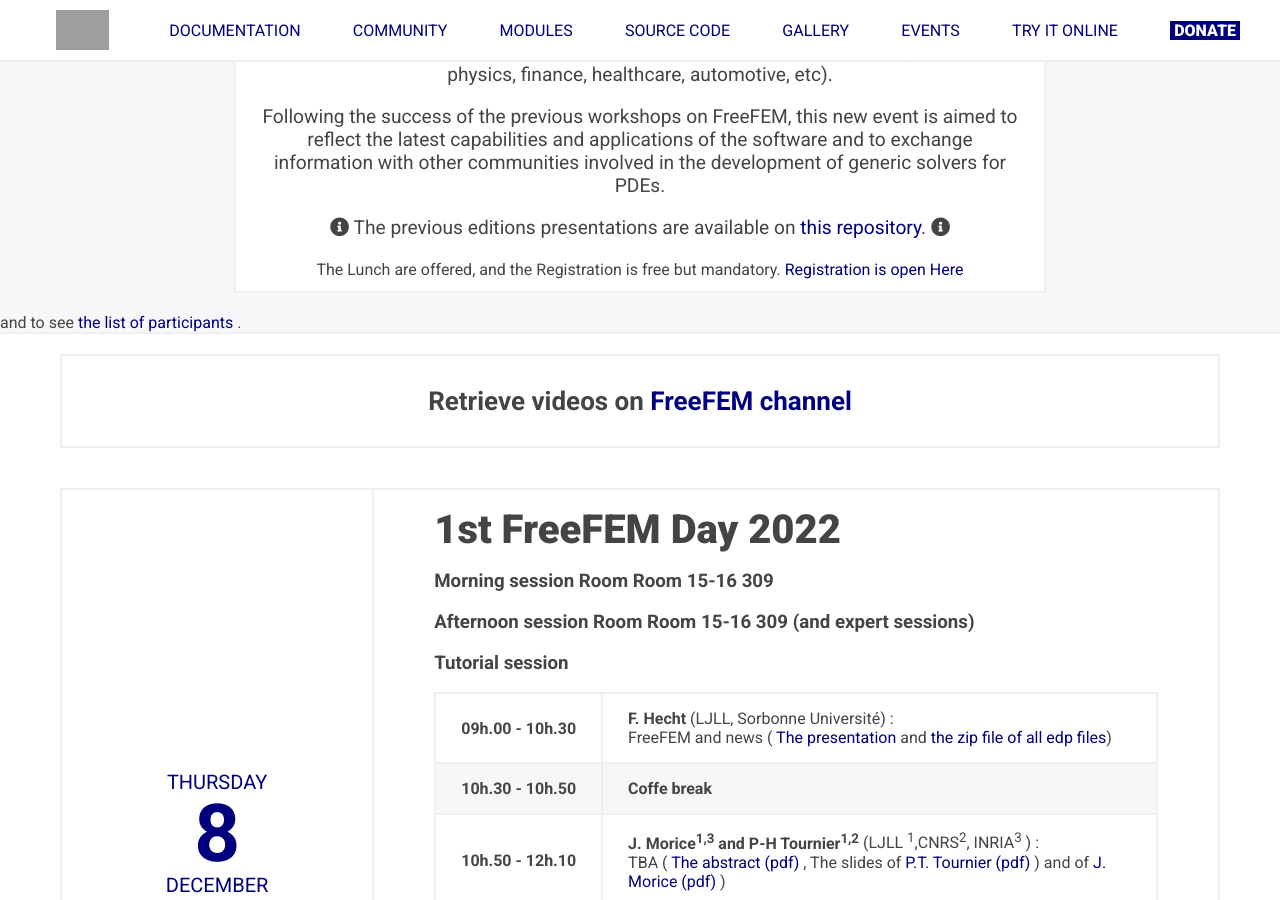
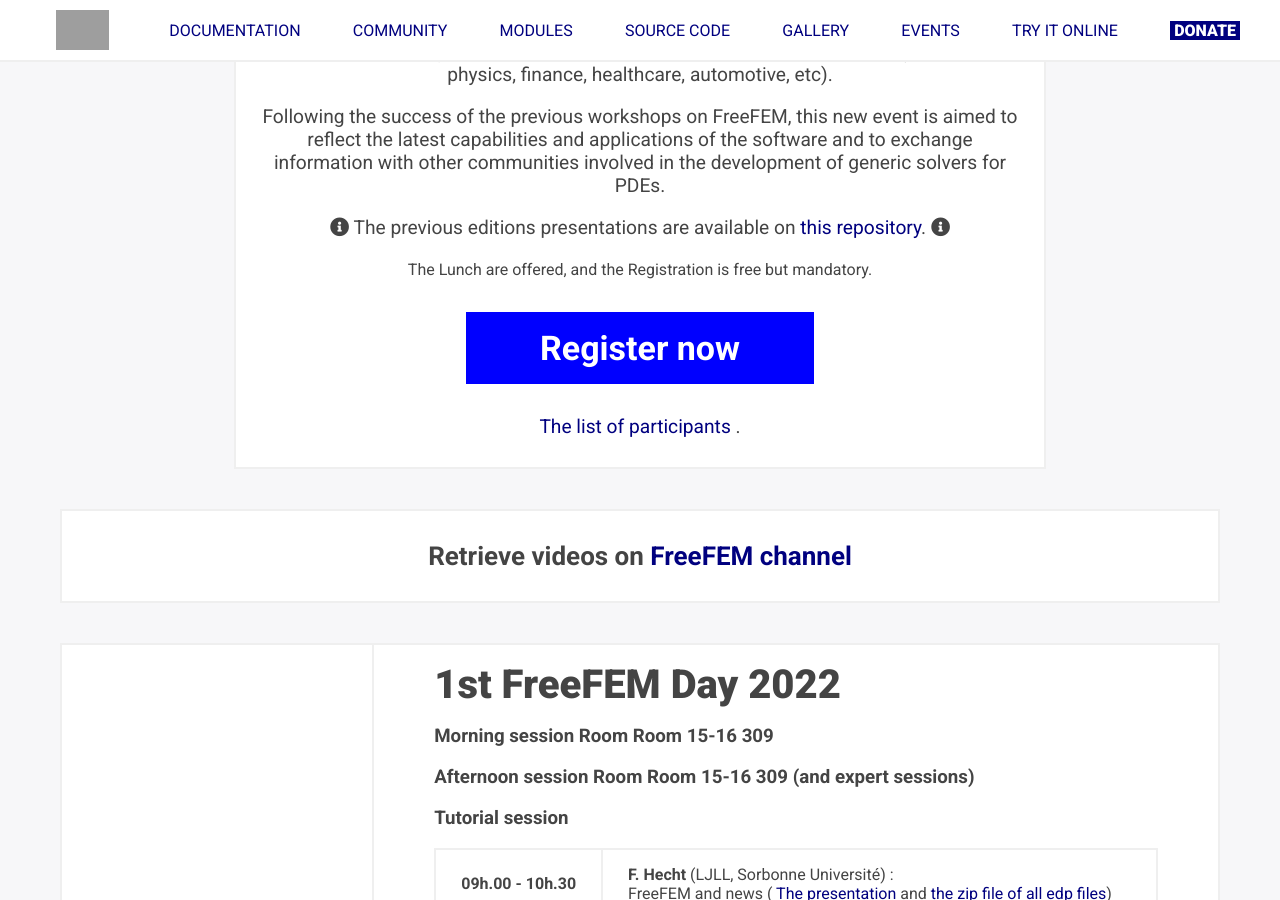
Before and after one commit to FreeFem/FreeFem-website, a Jekyll site: the page built from ffdays.md, in a window 1280 px wide and 900 px high, scrolled down 451 px. Built offline with Jekyll 4.4.1, drawn with Linux system fonts in a browser that asks for light colours.

Commit message:
coorect presentation

```diff
--- a/_layouts/ffdays.html
+++ b/_layouts/ffdays.html
@@ -19,8 +19,9 @@
       <p>Following the success of the previous workshops on FreeFEM, this new event is aimed to reflect the latest capabilities and applications of the software and to exchange information with other communities involved in the development of
         generic solvers for PDEs.</p>
       <p><i class="fas fa-info-circle"></i> The previous editions presentations are available on <a href="https://github.com/FreeFem/FreeFem-days">this repository</a>. <i class="fas fa-info-circle"></i></p>
-             The Lunch are offered, and the  Registration is free but mandatory.   <a href="https://fhecht.wufoo.com/forms/q12hohvn0rlbvx8/"> Registration is open Here</a></div>
-	    and  to see  <a href=" https://fhecht.wufoo.com/reports/14freefemdays"> the list of participants </a>.
+             The Lunch are offered, and the  Registration is free but mandatory.
+	       <div id="download"><a href="https://fhecht.wufoo.com/forms/q12hohvn0rlbvx8/" target="_blank">Register now</a></div>
+      <p>   <a href=" https://fhecht.wufoo.com/reports/14freefemdays"> The list of participants </a>.
     </div>
     <div id="ffdaysCal">
       <div class="days">
```
